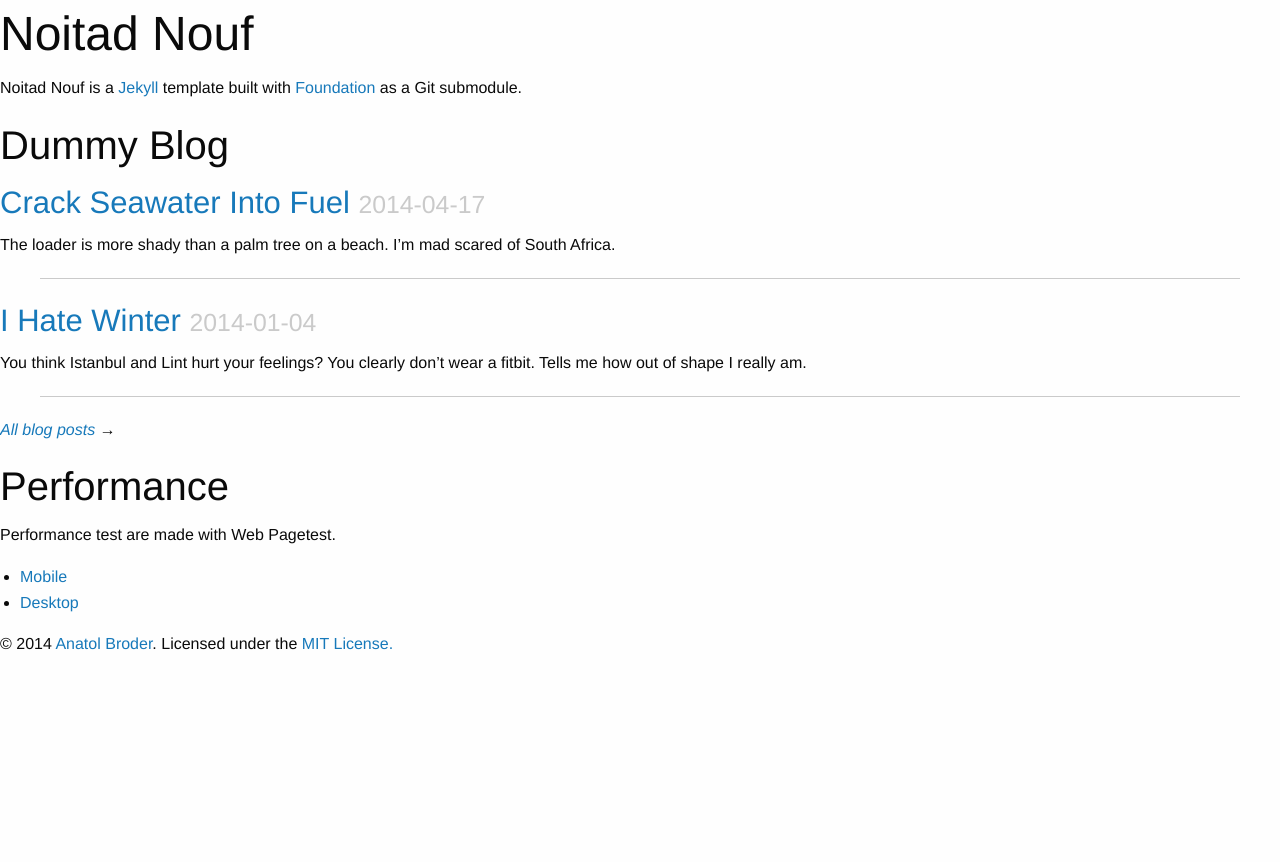
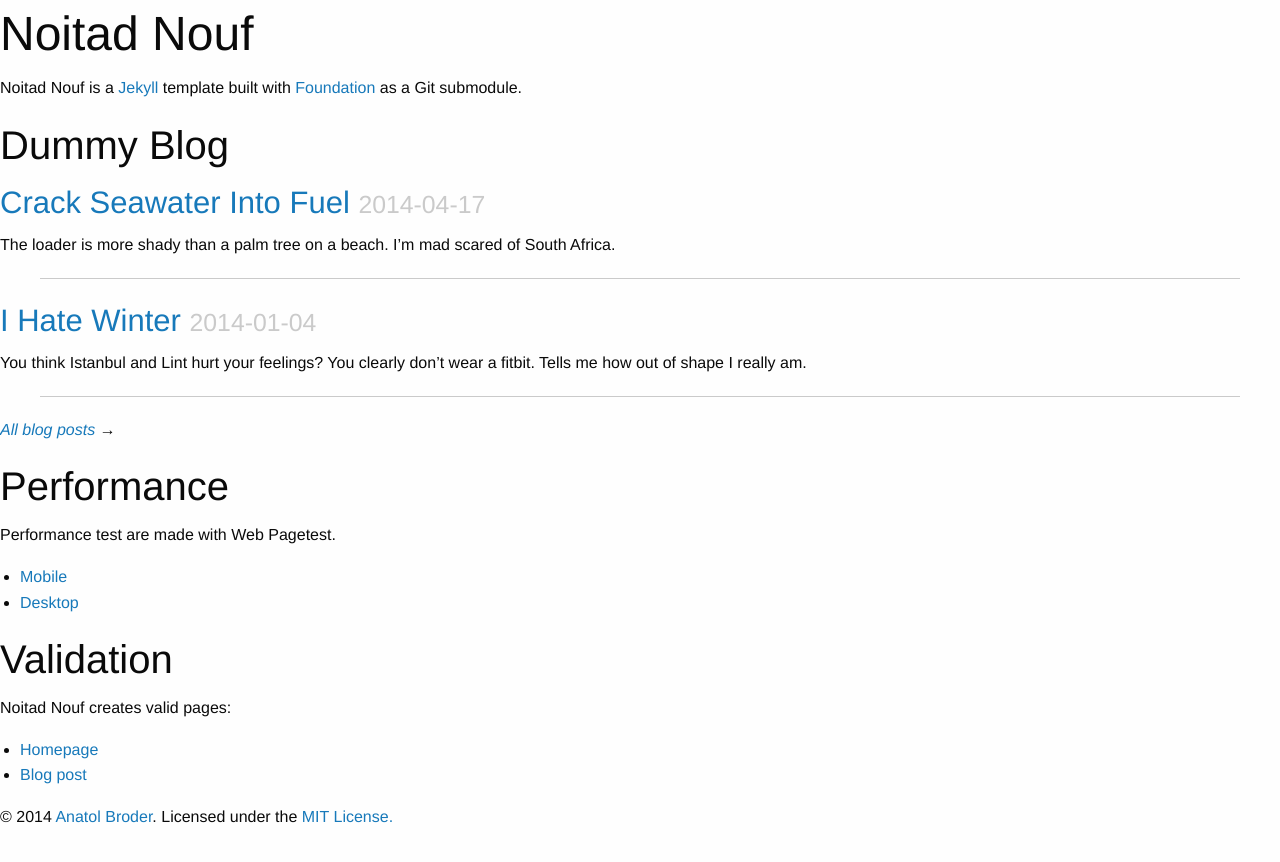
Before and after one commit to doktorbro/jekyll-noita, a Jekyll site: the page built from index.html, in a window 1280 px wide. Shown: the top 862 px of the page. Built offline with Jekyll 4.4.1, drawn with Linux system fonts in a browser that asks for light colours; nearby versions of some CDN libraries; library files that are not in the unit come from our copies.

Commit message:
Add validation tests

```diff
--- a/index.html
+++ b/index.html
@@ -36,3 +36,14 @@ title: Noitad Nouf
     </ul>
   </div>
 </div>
+
+<div class="row">
+  <div class="column">
+    <h2>Validation</h2>
+    <p>Noitad Nouf creates valid pages:</p>
+    <ul>
+      <li><a href="http://validator.nu/?doc=http%3A%2F%2Fnoitadnouf.penibelst.de%2F">Homepage</a></li>
+      <li><a href="http://validator.nu/?doc=http%3A%2F%2Fnoitadnouf.penibelst.de%2F2014%2Fi-hate-winter%2F">Blog post</a></li>
+    </ul>
+  </div>
+</div>
```
